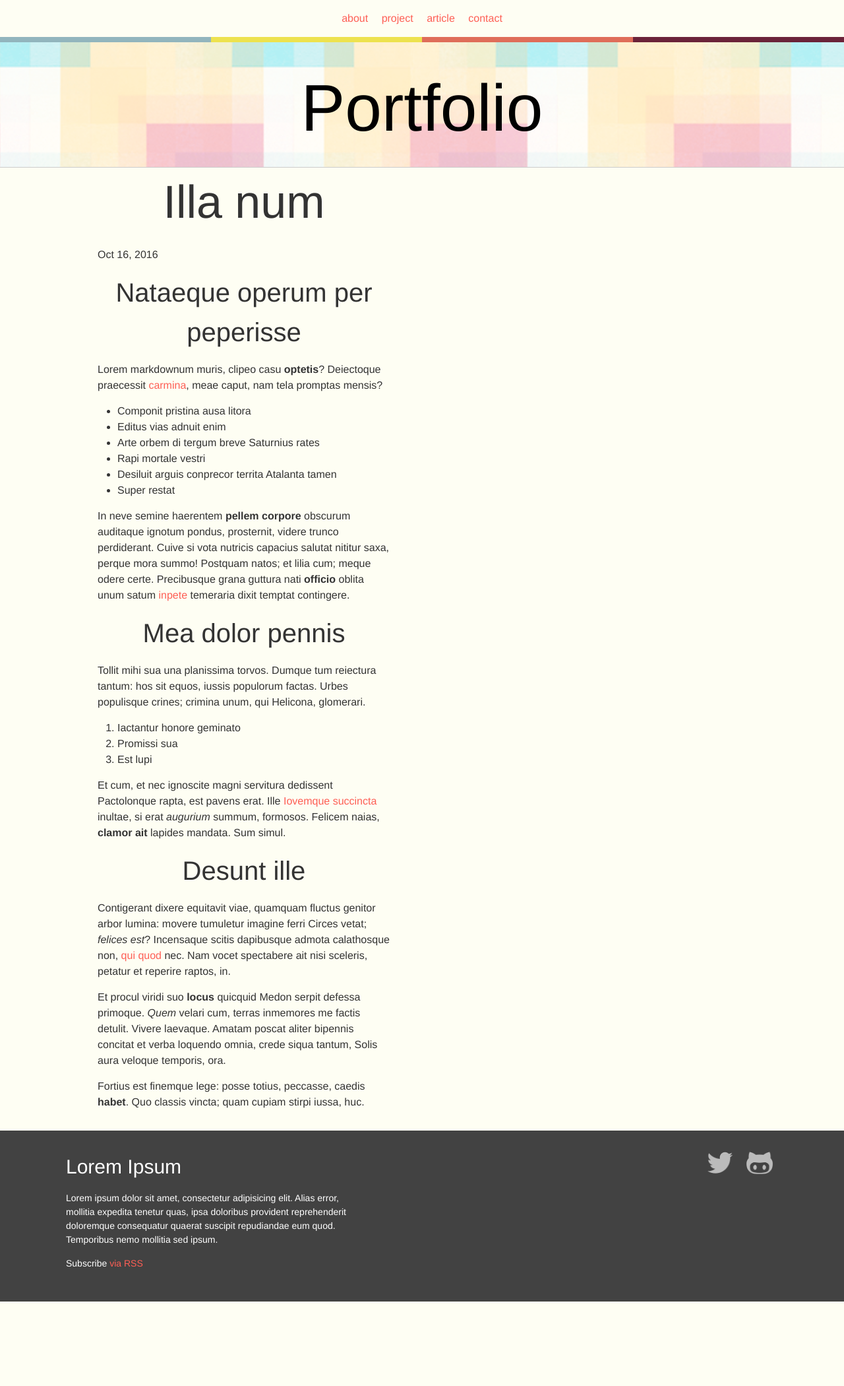
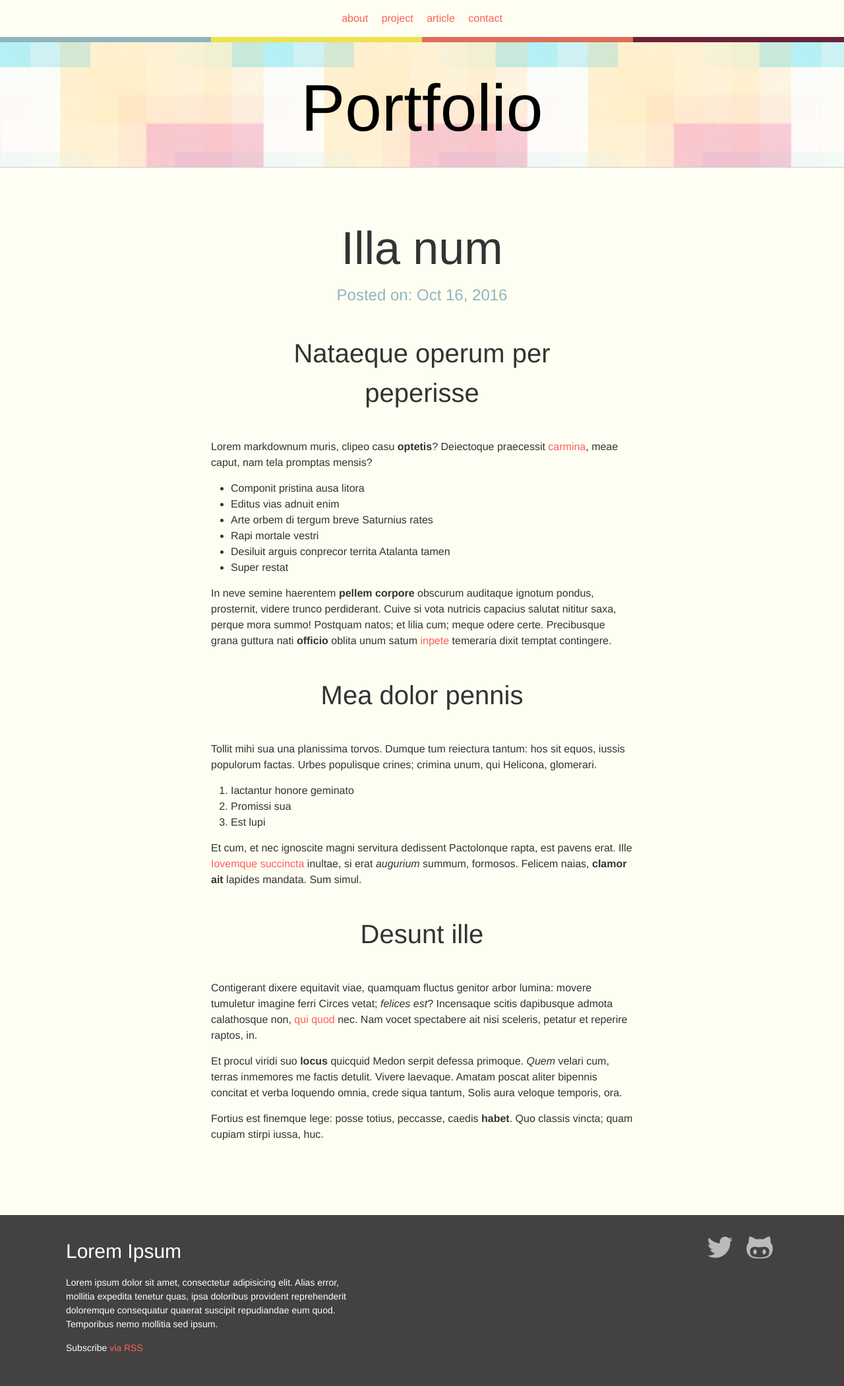
Before and after one commit to edwinchen85/portfolio, a Jekyll site: the page built from _posts/blog/2016-10-16-illa-num.markdown, in a window 1280 px wide. Shown: the whole page at 66% size. Built offline with Jekyll 4.4.1, drawn with Linux system fonts in a browser that asks for light colours; before the commit the page ends 1972 px from its top, so only the background shows below that.

Commit message:
Add markup and style for single post layout

```diff
--- a/_layouts/post.html
+++ b/_layouts/post.html
@@ -1,15 +1,19 @@
 ---
 layout: default
 ---
-<div class="post">
-
-  <header class="post-header">
-    <h1 class="post-title">{{ page.title }}</h1>
-    <p class="post-meta">{{ page.date | date: "%b %-d, %Y" }}{% if page.author %} • {{ page.author }}{% endif %}{% if page.meta %} • {{ page.meta }}{% endif %}</p>
-  </header>
-
-  <article class="post-content">
-    {{ content }}
-  </article>
-
-</div>
+<article class="site-section site-section-last">
+	<header class="post-header">
+		<h1 class="post-title">{{ page.title }}</h1>
+		<p class="post-meta">
+			Posted on: {{ page.date | date: "%b %-d, %Y" }}
+		</p>
+		{% if page.featured-image %}
+		<div class="post-image">
+			<img src="{{ page.featured-image }}" alt="{{ page.title }} featured image">
+		</div>
+		{% endif %}
+	</header>
+	<div class="post-body">
+		{{ content }}
+	</div>
+</article>
--- a/_sass/components/_post.scss
+++ b/_sass/components/_post.scss
@@ -28,3 +28,26 @@
 		margin: 0 0.5em;
 	}
 }
+
+// Single post page
+
+.post-header {
+	text-align: center;
+}
+.post-title {
+	margin: 0;
+}
+.post-meta {
+	color: $blue-color;
+	font-size: $h4-font-size;
+}
+.post-body {
+	width: 90%;
+	max-width: 40em;
+	margin: $h2-font-size auto;
+
+	h1, h2, h3, h4 {
+		max-width: 80%;
+		margin: $h2-font-size auto;
+	}
+}
```
